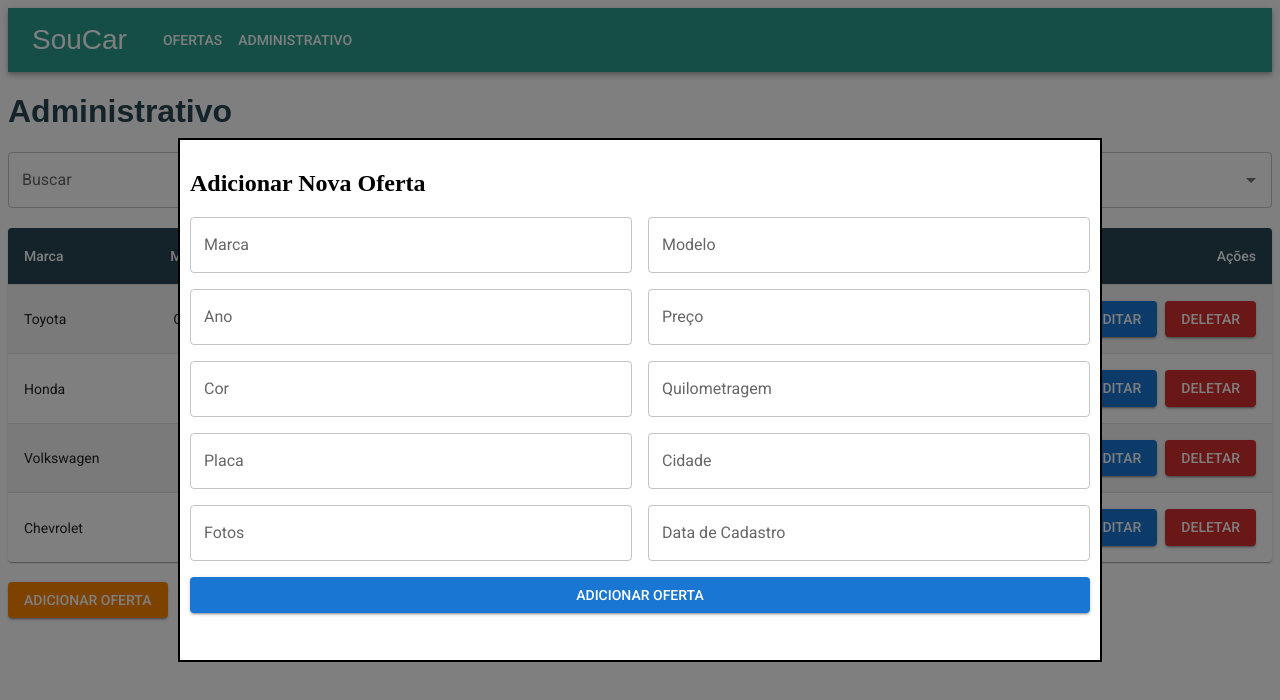
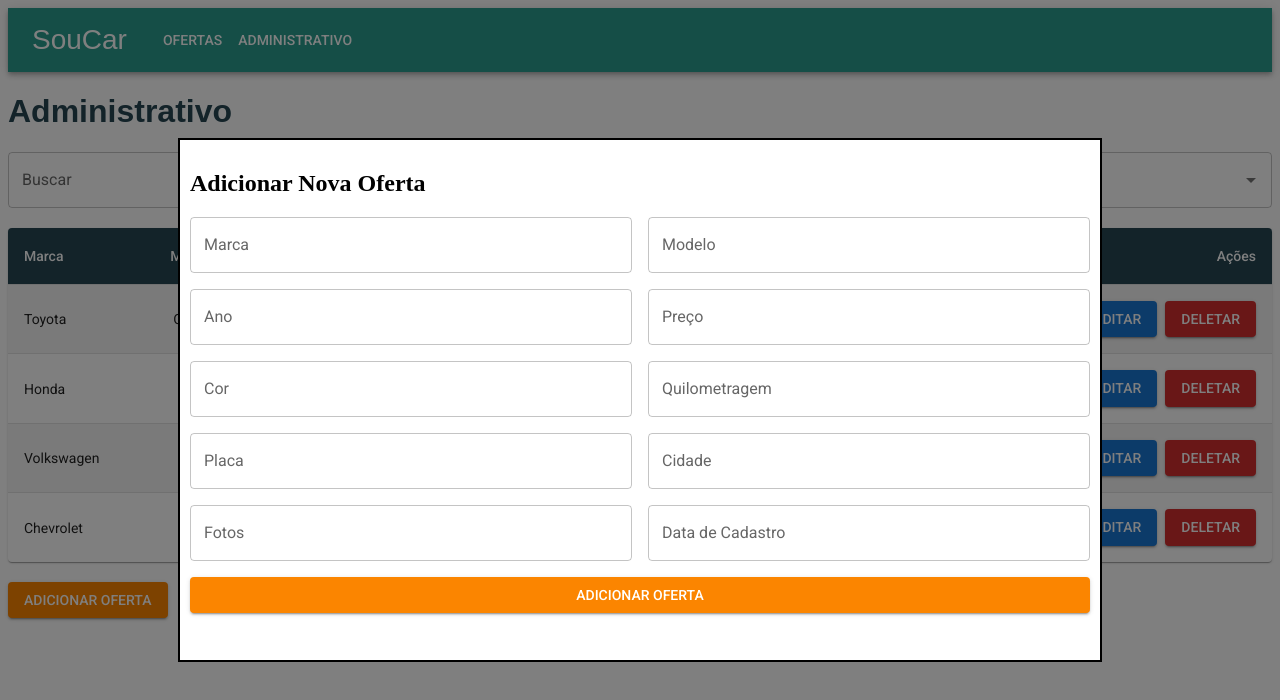
Before and after one commit to maiaaraujo/teste-sou, a React (Create React App) app: page /admin in a window 1280 px wide. Both pictures are taken after typing "Sample" into the empty fields and a click on the button "ADICIONAR OFERTA". Shown: the top 700 px of the page. Built offline with nearby package versions, Linux system fonts and the light colour scheme.

Commit message:
color button modal

```diff
--- a/src/components/ModalForm/ModalForm.js
+++ b/src/components/ModalForm/ModalForm.js
@@ -102,7 +102,7 @@ const ModalForm = ({ adicionarOferta }) => {
                 <TextField id="dataCadastro" label="Data de Cadastro" variant="outlined" name="dataCadastro" value={novaOferta.dataCadastro} onChange={handleChange} fullWidth/>
               </Grid>
               <Grid item xs={12}>
-                <Button variant="contained" type="submit" fullWidth>Adicionar Oferta</Button>
+                <Button variant="contained" type="submit"  sx={{ backgroundColor: '#fb8500' }} fullWidth>Adicionar Oferta</Button>
               </Grid>
             </Grid>
           </form>
```
